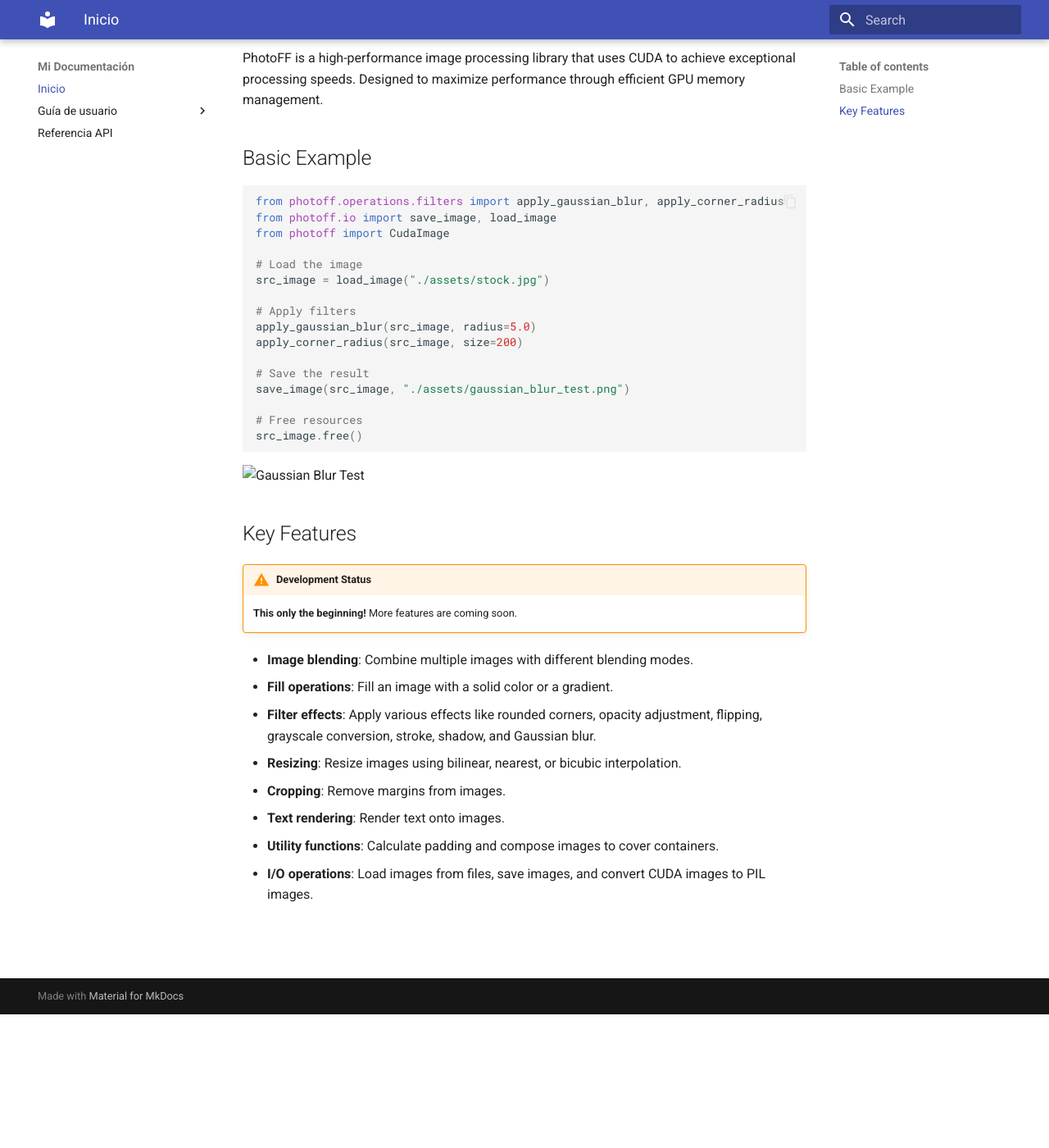
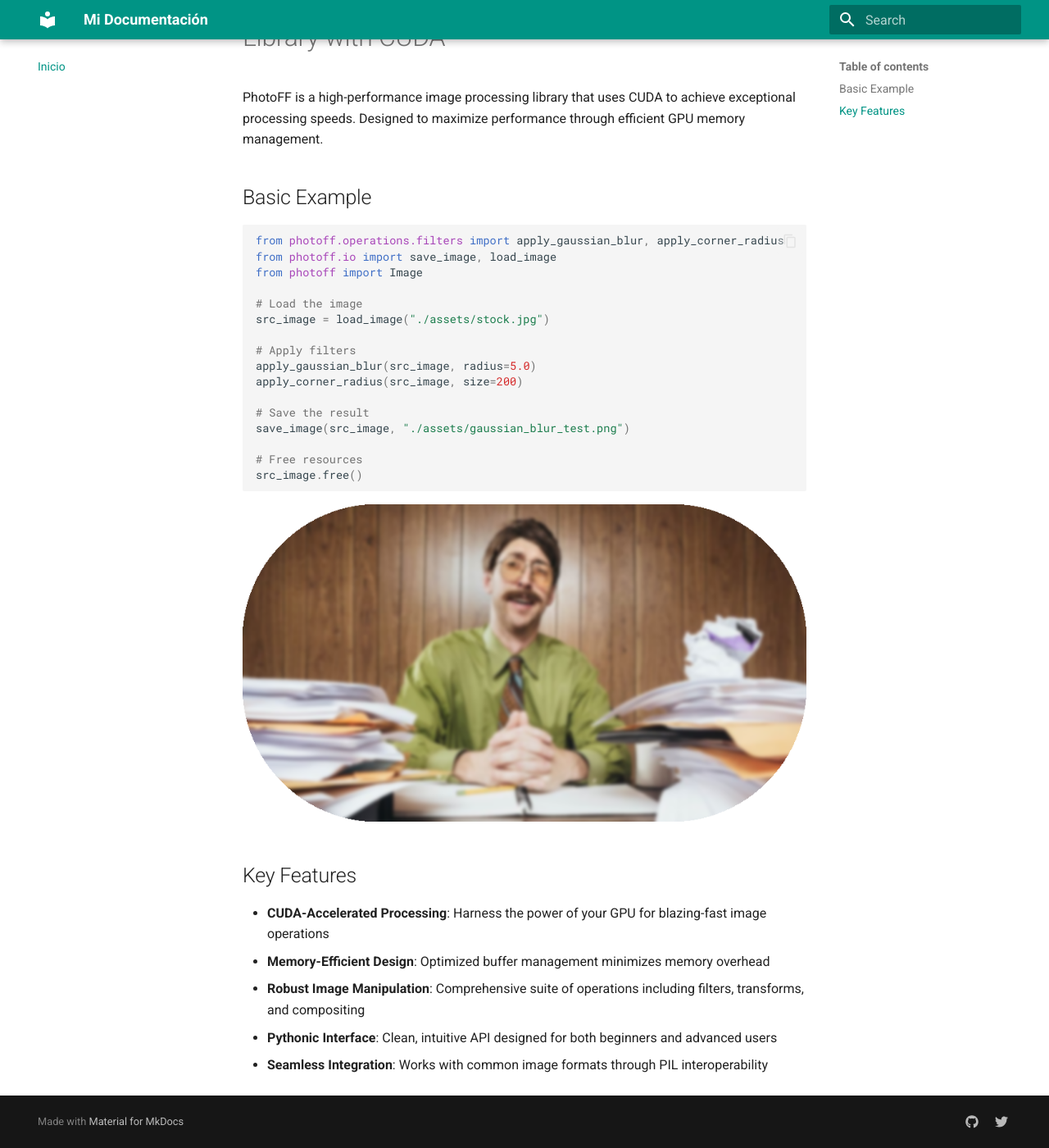
Before and after one commit to offerrall/photoff, an MkDocs documentation site: the page built from docs/index.md, in a window 1280 px wide and 1400 px high, scrolled down 163 px. Shown: the whole window at 82% size. Built offline with MkDocs 1.6.1 and Material for MkDocs 9.7.7, drawn with Linux system fonts in a browser that asks for light colours.

Commit message:
Update documentation and scripts: enhance index.md examples, restructure mkdocs.yml navigation, and add new deployment scripts

````diff
--- a/docs/index.md
+++ b/docs/index.md
@@ -7,7 +7,7 @@ PhotoFF is a high-performance image processing library that uses CUDA to achieve
 ```python
 from photoff.operations.filters import apply_gaussian_blur, apply_corner_radius
 from photoff.io import save_image, load_image
-from photoff import CudaImage
+from photoff import Image
 
 # Load the image
 src_image = load_image("./assets/stock.jpg")
@@ -23,18 +23,12 @@ save_image(src_image, "./assets/gaussian_blur_test.png")
 src_image.free()
 ```
 
-![Gaussian Blur Test](/assets/gaussian_blur_test.png)
+![Gaussian Blur Test](https://raw.githubusercontent.com/offerrall/photoff/refs/heads/main/assets/gaussian_blur_test.png)
 
 ## Key Features
 
-!!! warning "Development Status"
-    **This only the beginning!** More features are coming soon.
-
-- **Image blending**: Combine multiple images with different blending modes.
-- **Fill operations**: Fill an image with a solid color or a gradient.
-- **Filter effects**: Apply various effects like rounded corners, opacity adjustment, flipping, grayscale conversion, stroke, shadow, and Gaussian blur.
-- **Resizing**: Resize images using bilinear, nearest, or bicubic interpolation.
-- **Cropping**: Remove margins from images.
-- **Text rendering**: Render text onto images.
-- **Utility functions**: Calculate padding and compose images to cover containers.
-- **I/O operations**: Load images from files, save images, and convert CUDA images to PIL images.
+- **CUDA-Accelerated Processing**: Harness the power of your GPU for blazing-fast image operations
+- **Memory-Efficient Design**: Optimized buffer management minimizes memory overhead
+- **Robust Image Manipulation**: Comprehensive suite of operations including filters, transforms, and compositing
+- **Pythonic Interface**: Clean, intuitive API designed for both beginners and advanced users
+- **Seamless Integration**: Works with common image formats through PIL interoperability
--- a/mkdocs.yml
+++ b/mkdocs.yml
@@ -1,10 +1,21 @@
+# Site information
 site_name: Mi Documentación
+
+# Theme configuration
 theme:
   name: material
   features:
-    - content.code.copy
-    - content.code.annotate
+    - navigation.tabs         # Horizontal navigation tabs at the top
+    - navigation.sections     # Sections are groups in the sidebar
+    - navigation.indexes      # Documents can be directly attached to sections
+    - content.code.copy       # Add copy button to code blocks
+    - content.code.annotate   # Enable code annotations
+  palette:
+    # You can customize colors to match FastAPI's teal color scheme
+    primary: teal
+    accent: teal
 
+# Markdown extensions
 markdown_extensions:
   - pymdownx.highlight:
       anchor_linenums: true
@@ -17,9 +28,29 @@ markdown_extensions:
   - pymdownx.details
   - pymdownx.superfences
 
+# Navigation structure
 nav:
   - Inicio: index.md
-  - Guía de usuario:
-    - Instalación: user-guide/installation.md
-    - Primeros pasos: user-guide/getting-started.md
-  - Referencia API: api.md
+  - Características: features.md
+  - Aprende:
+    - Introducción: learn/index.md
+    - Tutoriales: learn/tutorials.md
+  - Referencia: reference.md
+  - Personas: people.md
+  - Recursos: resources.md
+  - Acerca de: about.md
+  - Notas de la versión: release-notes.md
+
+# Plugins (optional but useful)
+plugins:
+  - search
+  - minify:
+      minify_html: true
+
+# Footer links and information (optional)
+extra:
+  social:
+    - icon: fontawesome/brands/github
+      link: https://github.com/yourusername/yourrepo
+    - icon: fontawesome/brands/twitter
+      link: https://twitter.com/yourusername
````
Also changed, not shown: 8 other files.
